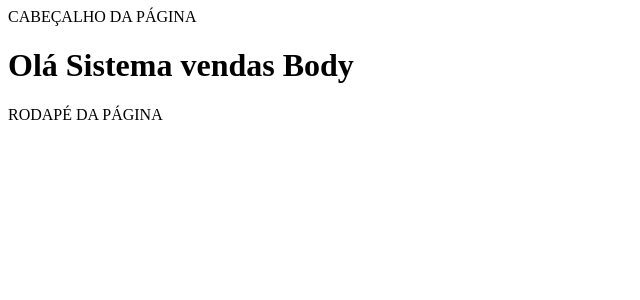
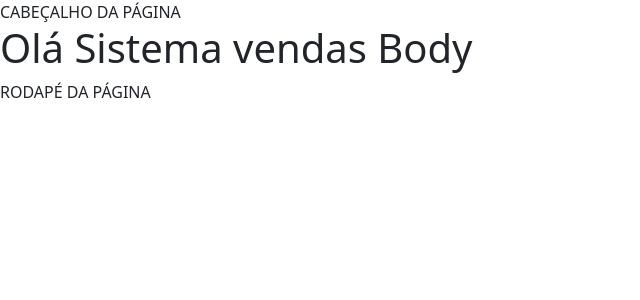
Before and after one commit to LuisgrbDev/projeto_sistema_vendas, a PHP site: page / in a window 1280 px wide. Shown: the top 300 px of the page, without its empty margins (0-640 px from the left). Run offline with PHP 8.4, Linux system fonts and the light colour scheme.

Commit message:
TEMPLATES CRIADO

```diff
--- a/backend/template/header.php
+++ b/backend/template/header.php
@@ -4,6 +4,9 @@
     <meta charset="UTF-8">
     <meta name="viewport" content="width=device-width, initial-scale=1.0">
     <title>Sistema Vendas</title>
+    <link rel="stylesheet" href="https://cdnjs.cloudflare.com/ajax/libs/bootstrap/5.3.3/css/bootstrap.css" integrity="sha512-VcyUgkobcyhqQl74HS1TcTMnLEfdfX6BbjhH8ZBjFU9YTwHwtoRtWSGzhpDVEJqtMlvLM2z3JIixUOu63PNCYQ==" crossorigin="anonymous" referrerpolicy="no-referrer" />
+    <link rel="stylesheet" href="https://cdnjs.cloudflare.com/ajax/libs/font-awesome/6.5.2/css/all.min.css" integrity="sha512-SnH5WK+bZxgPHs44uWIX+LLJAJ9/2PkPKZ5QiAj6Ta86w+fsb2TkcmfRyVX3pBnMFcV7oQPJkl9QevSCWr3W6A==" crossorigin="anonymous" referrerpolicy="no-referrer" />
+    <script src="https://cdnjs.cloudflare.com/ajax/libs/bootstrap/5.3.3/js/bootstrap.js" integrity="sha512-lsA4IzLaXH0A+uH6JQTuz6DbhqxmVygrWv1CpC/s5vGyMqlnP0y+RYt65vKxbaVq+H6OzbbRtxzf+Zbj20alGw==" crossorigin="anonymous" referrerpolicy="no-referrer"></script>
 </head>
 <body>
     <header>
```
